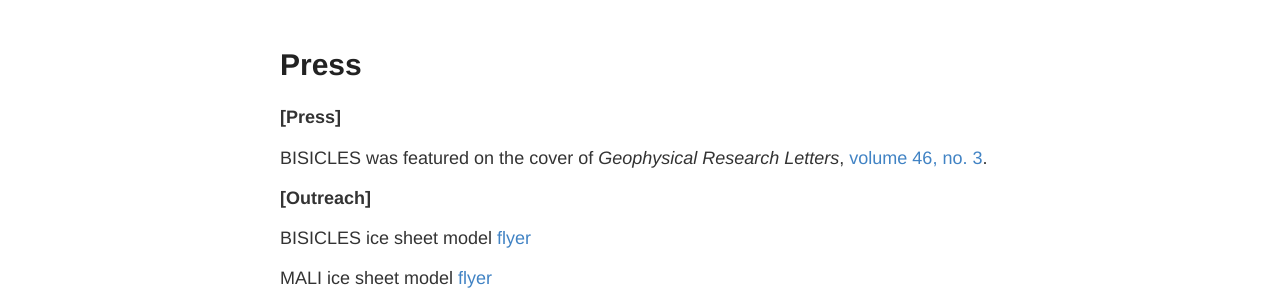
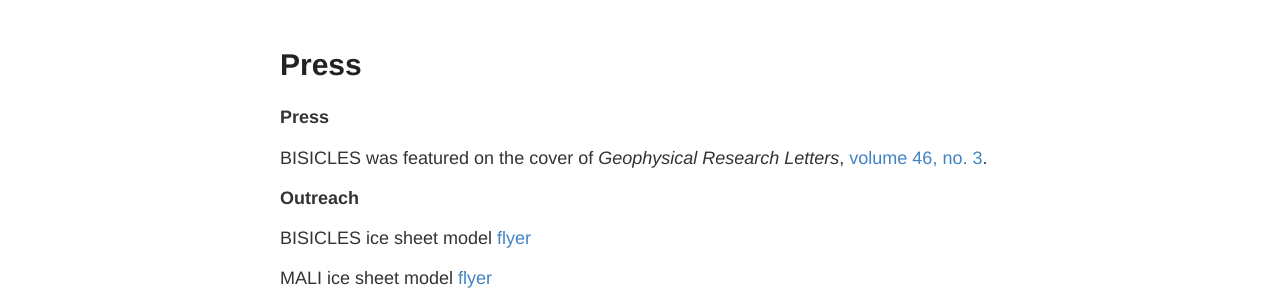
Before and after one commit to SLE-E3SM/SLE-E3SM.github.io, a Jekyll site: the page built from press.md, in a window 1280 px wide. Shown: the part 195-495 px from the top of the page. Built offline with Jekyll 4.4.1, drawn with Linux system fonts in a browser that asks for light colours.

Commit message:
Update press.md
minor edits

```diff
--- a/press.md
+++ b/press.md
@@ -4,11 +4,12 @@ title: Press
 permalink: /press/
 ---
 
-**[Press]**
+**Press**
 
 BISICLES was featured on the cover of *Geophysical Research Letters*, [volume 46, no. 3](https://agupubs.onlinelibrary.wiley.com/doi/pdf/10.1002/grl.57643).
 
-**[Outreach]**
+
+**Outreach**
 
 BISICLES ice sheet model [flyer](https://e3sm.org/wp-content/uploads/2018/08/ResearchHighlight_BISICLES.pdf)
 
```
